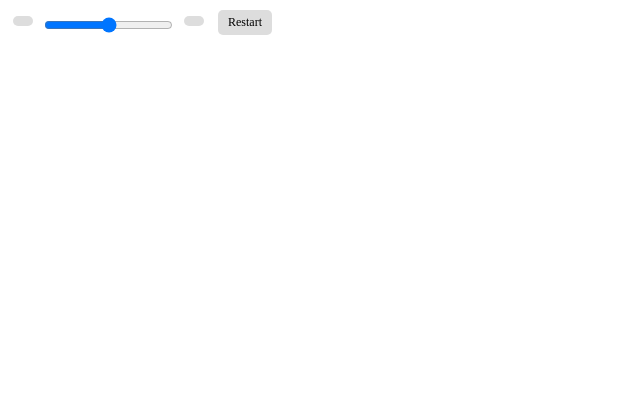
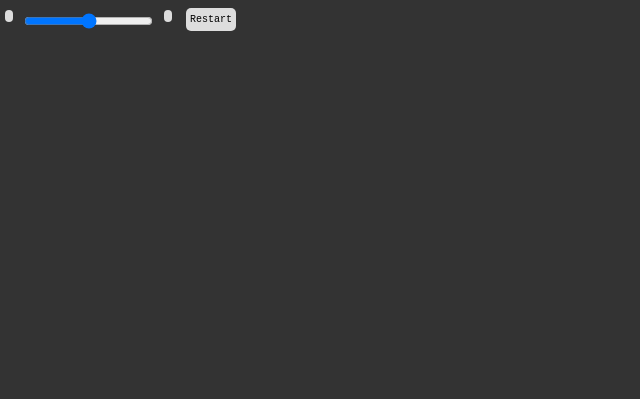
Before and after one commit to norahiko/sort-visualize, a website: page app/index.html in a window 1280 px wide. Shown: the whole page, without its empty margins (0-640 px from the left). Drawn offline with nearby package versions, Linux system fonts and the light colour scheme; files that its build step writes are made by us from their sources.

Commit message:
スタイルをすこし変更して、背景を黒に

```diff
--- a/app/css/style.styl
+++ b/app/css/style.styl
@@ -1,8 +1,12 @@
+body
+    margin: 0px
+    padding: 4px 0px
+    background: #333
 
 .ui
     & > div
         display: inline-block
-        height: 30px
+        margin-bottom: 5px
 
 
     input[type=radio]
@@ -15,9 +19,10 @@
     .button
         display: inline-block
         background: #ddd
-        padding: 5px 10px
+        padding: 6px 4px
         border-right: 1px solid #bbb
-        font-size: 12px
+        font-size: 10px
+        font-family: monospace
 
         &:hover
             background: #ccc
--- a/app/index.html
+++ b/app/index.html
@@ -37,7 +37,7 @@
     </div>
 
     <div class="graph">
-        <canvas id="graph-canvas" width="420" height="350"></canvas>
+        <canvas id="graph-canvas" width="450" height="350"></canvas>
     </div>
 
 
```
